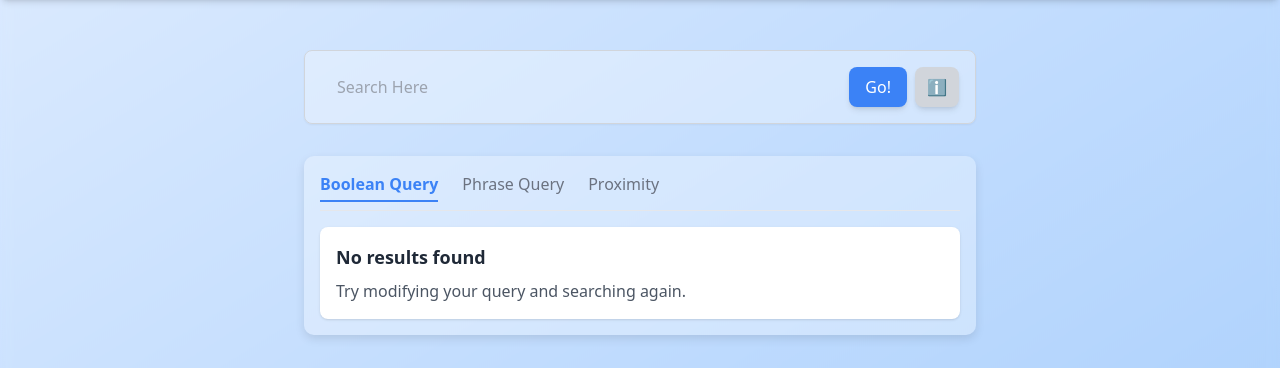
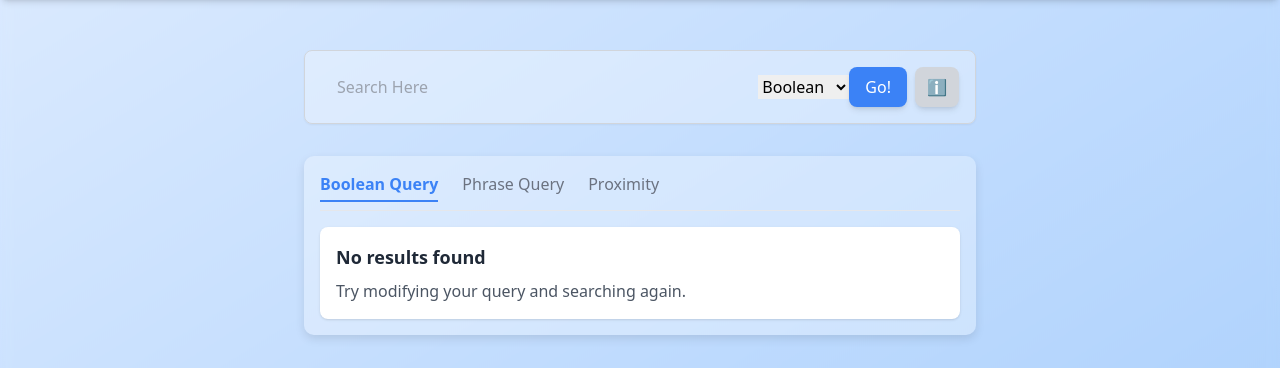
Before and after one commit to AliSuleman27/boolean_model_flask_app, a Flask app: page / in a window 1280 px wide. Shown: the part 52-420 px from the top of the page. Run offline with Flask 3, Linux system fonts and the light colour scheme; some libraries are stand-ins or nearby versions.

Commit message:
Update index.html

```diff
--- a/templates/index.html
+++ b/templates/index.html
@@ -44,21 +44,19 @@
         </nav>
     </header>
 
-
-
     <!-- Search Form -->
-    <form action="{{ url_for('my_app') }}" method="post" class="w-full max-w-2xl mt-24 relative glass flex items-center border border-gray-300 rounded-lg shadow-sm focus-within:ring-2 focus-within:ring-blue-500">
+    <form action="{{ url_for('my_app') }}" method="post" class="w-full max-w-2xl mt-24 relative glass flex flex-wrap items-center border border-gray-300 rounded-lg shadow-sm focus-within:ring-2 focus-within:ring-blue-500">
         <input type="text" placeholder="Search Here"
             class="flex-grow px-4 py-2 bg-transparent focus:outline-none" name="search_text" required>
 
-        <select name="query_type" id="query-select" class="hidden">
+        <select name="query_type" id="query-select" class="hidden sm:block">
             <option value="boolean" selected>Boolean</option>
             <option value="phrase">Phrase</option>
             <option value="proximity">Proximity</option>
         </select>
 
-        <button type="submit" class="bg-blue-500 text-white px-4 py-2 rounded-lg shadow-md hover:bg-blue-600 mr-2">Go!</button>
-        <button type="button" id="info-btn" class="bg-gray-300 text-gray-700 px-3 py-2 rounded-lg shadow-md hover:bg-gray-400">ℹ️</button>
+        <button type="submit" class="bg-blue-500 text-white px-4 py-2 rounded-lg shadow-md hover:bg-blue-600 mr-2 mt-2 sm:mt-0">Go!</button>
+        <button type="button" id="info-btn" class="bg-gray-300 text-gray-700 px-3 py-2 rounded-lg shadow-md hover:bg-gray-400 mt-2 sm:mt-0">ℹ️</button>
     </form>
 
     {% if context.error %}
@@ -73,10 +71,9 @@
     </script>
     {% endif %}
 
-
     <!-- Results Section -->
     <div class="w-full max-w-2xl mt-8 glass">
-        <div class="flex space-x-6 border-b pb-2">
+        <div class="flex flex-wrap space-x-6 border-b pb-2">
             <button class="tab-btn font-semibold text-blue-500 border-b-2 border-blue-500 pb-1" data-tab="boolean">Boolean Query</button>
             <button class="tab-btn text-gray-500 hover:text-gray-800 border-b-2 border-transparent pb-1" data-tab="phrase">Phrase Query</button>
             <button class="tab-btn text-gray-500 hover:text-gray-800 border-b-2 border-transparent pb-1" data-tab="proximity">Proximity</button>
@@ -99,7 +96,6 @@
         </div>
     </div>
 
-
     <!-- Info Popup -->
     <div id="info-popup" class="hidden fixed inset-0 flex items-center justify-center bg-black bg-opacity-50 z-50">
         <div class="bg-white p-6 rounded-lg shadow-lg w-96">
@@ -114,10 +110,7 @@
         </div>
     </div>
 
-
     <script>
-
-
         document.addEventListener("DOMContentLoaded", () => {
             const infoPopup = document.getElementById("info-popup");
             const infoBtn = document.getElementById("info-btn");
@@ -156,10 +149,6 @@ document.addEventListener("DOMContentLoaded", () => {
                 });
             });
         });
-
     </script>
-
-
-
 </body>
 </html>
```
Lines whose indentation alone changed are shown as unchanged.
